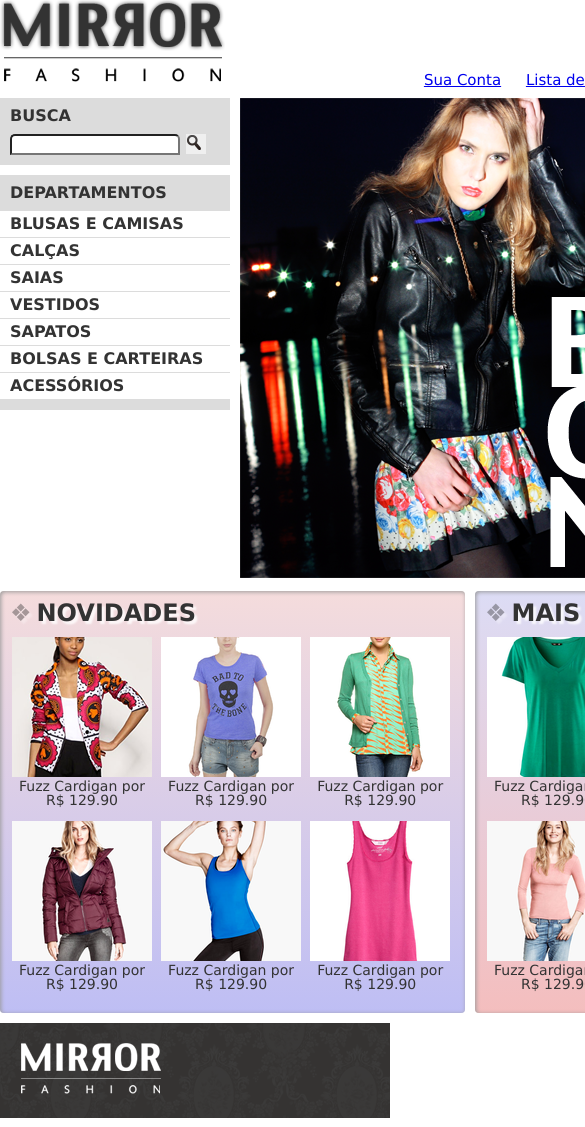
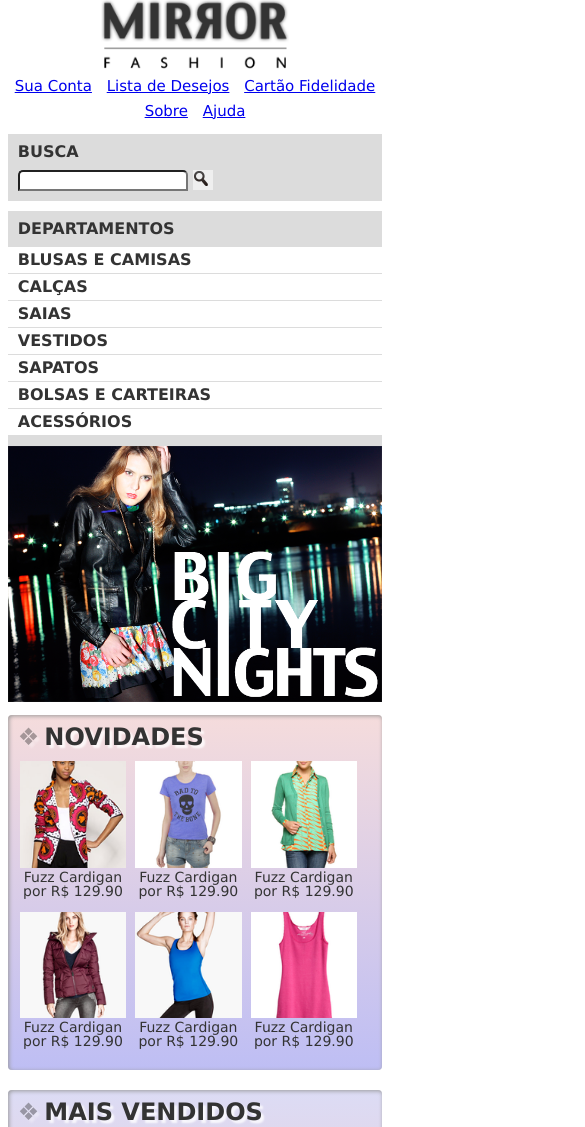
Before and after one commit to ThiagoFelipeg3/caelum-html-css-javascript-em-desenvolvimento, a plain HTML site: page index.html in a window 390 px wide. Shown: the top 1127 px of the page, 585 px wide, since content can reach past the window. Drawn offline with Linux system fonts and the light colour scheme.

Commit message:
Update estilos.css

```diff
--- a/css/estilos.css
+++ b/css/estilos.css
@@ -224,3 +224,45 @@ footer .container{
 	float: left;
 	margin-left: 25px
 }
+/***********************************
+*Aqui começa os estilos para mobile
+************************************/
+
+@media (max-width: 939px){
+.container{
+	width: 96%;
+}
+header h1{
+	text-align: center;
+}
+header h1 img{
+	max-width: 50%;
+}
+.sacola{
+	display: none;
+}
+.menu-opcoes{
+	position: static; /*posição static já e uma posição padrão*/
+	text-align: center;
+}
+.menu-opcoes ul li{
+	display: inline-block;
+	margin: 5px;
+}
+.busca,
+.menu-departamentos,
+.banner-destaque img{
+	margin-right: 0;
+	width: 100%;
+}
+.painel{
+	width: auto;
+}
+.painel li{
+	width: 30%;
+}
+.painel img{
+	width: 100%;
+}
+
+}
```
